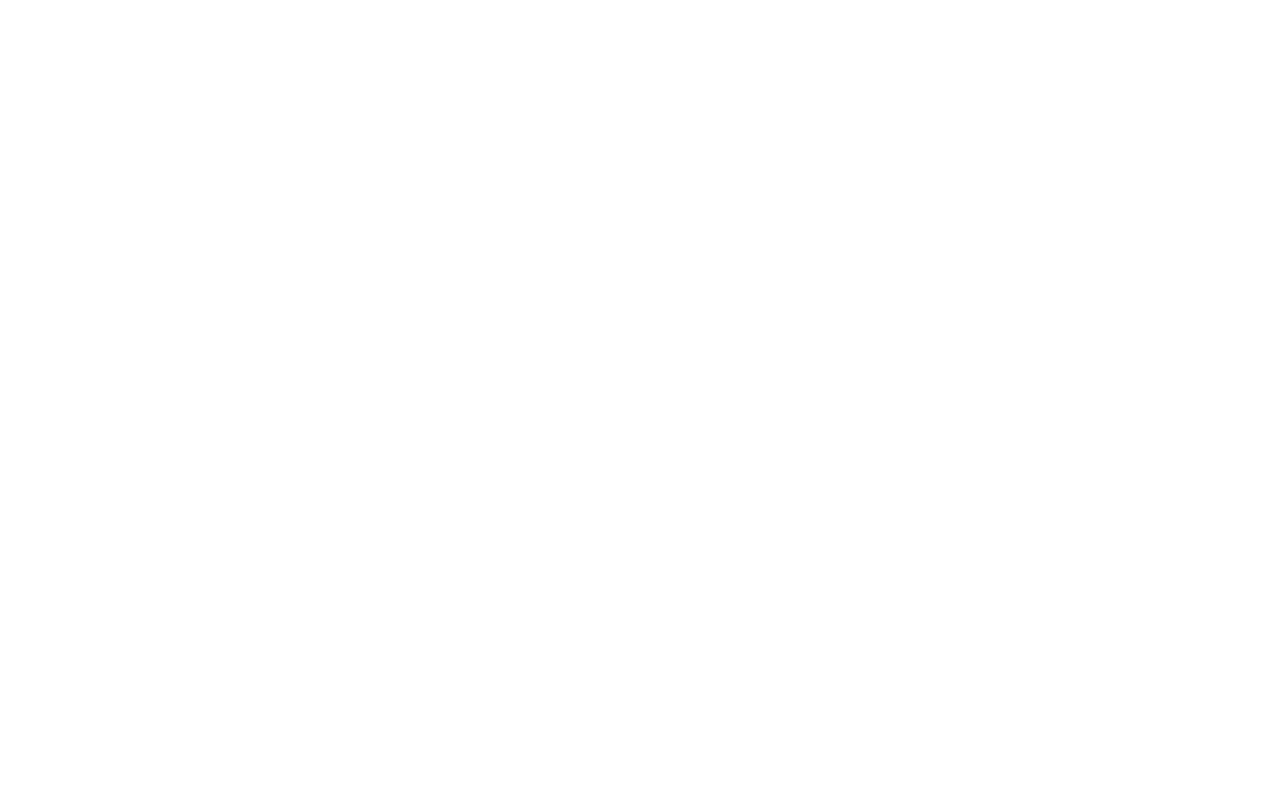
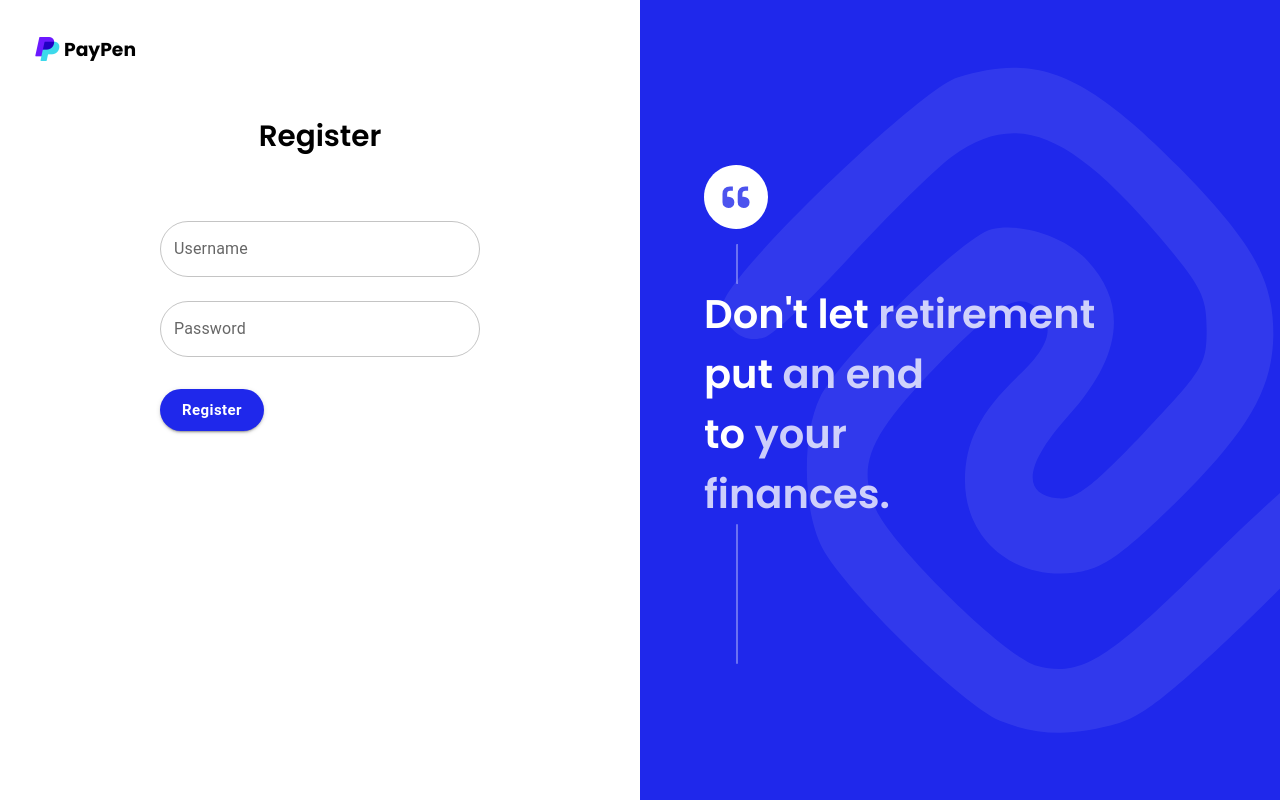
Before and after one commit to DrHowdyDoo/paypen, a React (Create React App) app: page /register in a window 1280 px wide. Before the commit this address had no page. Built offline with nearby package versions, Linux system fonts and the light colour scheme; a web font is replaced by a local one.

Commit message:
register page added

```diff
--- a/src/App.js
+++ b/src/App.js
@@ -1,5 +1,6 @@
 import './App.css';
 import Login from './Components/Login';
+import Register from './Components/Register';
 import { Route,Routes } from 'react-router-dom';
 import Home from './Components/Home';
 
@@ -9,6 +10,7 @@
       <Routes>
         <Route path="/" element={<Home />} />
         <Route path="/login" element={<Login />} />
+        <Route path="/register" element={<Register />} />
       </Routes>
     </>
 
--- a/src/Components/Login.css
+++ b/src/Components/Login.css
@@ -15,29 +15,6 @@
     margin-top: 32px;
 }
 
-.h-right {
-    flex: 1;
-    display: flex;
-    position: relative;
-    flex-direction: column;
-    align-items: flex-start;
-    justify-content: center;
-    background-color: #1f28eb;
-    text-align: center;
-    color: white;
-}
-
-.bg-cover {
-    background-image: url('Assests/spiral_vector.svg');
-    background-repeat: no-repeat;
-    background-size: cover;
-    width: 100%;
-    height: 100%;
-    position: absolute;
-    left: 0;
-    top: 0;
-    opacity: 0.08;
-}
 
 .header {
     margin-top: 16px;
@@ -48,17 +25,6 @@
     align-items: center;
 }
 
-.quote {
-    font-weight: 600;
-    font-size: 60px;
-    font-size: 3.125vmax;
-    margin: 0px;
-}
-
-.q-wrapper {
-    text-align: start;
-    margin-left: 64px;
-}
 
 .l-top {
     border-left: 2px solid rgba(255, 255, 255, 0.342);
@@ -75,16 +41,11 @@
     height: 140px;
 }
 
-.login-title {
+.title {
     font-weight: 600;
     font-size: 46px;
     font-size: 2.3vw;
     margin: 0px;
-}
-
-
-.sub-quote {
-    color: rgba(255, 255, 255, 0.774);
 }
 
 
@@ -144,7 +105,7 @@
         width: 80%;
     }
 
-    .login-title {
+    .title {
         font-size: 5vw;
     }
 }
--- a/src/Components/Login.js
+++ b/src/Components/Login.js
@@ -1,14 +1,17 @@
 import './Login.css';
 import logo from './Assests/logo.png';
-import quote from './Assests/ic_quote.svg';
 import TextField from '@mui/material/TextField';
 import Button from '@mui/material/Button'
 import { Checkbox } from '@mui/material';
 import FormControlLabel from '@mui/material/FormControlLabel';
 import { Link } from 'react-router-dom';
+import Quote from './Quote';
+import { useNavigate } from 'react-router-dom';
 
 
 const Login = () => {
+
+    const navigate = useNavigate();
 
     return (
         <div className="container">
@@ -23,7 +26,7 @@
                 </div>
 
                 <div className="left-block">
-                    <h1 className="login-title">Login</h1>
+                    <h1 className="title">Login</h1>
 
                     <form action="" className='form'>
                         <TextField fullWidth className='inputRounded' id="username" label="Username" variant="outlined" margin="normal"
@@ -44,27 +47,14 @@
 
                     <div className="form-footer">
                         <span style={{ fontWeight: "500", fontSize: "14px" }}>Don't have an account?</span>
-                        <Button variant="text" style={{ textTransform: 'none', fontWeight: "600", color: "#1f28eb", borderRadius: 50 }}>Create an Account</Button>
+                        <Button onClick={() => { navigate("/register") }} variant="text" style={{ textTransform: 'none', fontWeight: "600", color: "#1f28eb", borderRadius: 50 }}>Create an Account</Button>
                     </div>
 
                 </div>
 
             </div>
 
-            <div className="h-right">
-                <div className="bg-cover"></div>
-                <div className="q-wrapper">
-                    <img src={quote} alt="quote_icon" />
-                    <div className="l-top"></div>
-                    <h1 className="quote">
-                        Don't let <span className="sub-quote">retirement</span> <br />
-                        put <span className="sub-quote">an end</span> <br />
-                        to <span className="sub-quote">your</span> <br />
-                        <span className="sub-quote">finances.</span>
-                    </h1>
-                </div>
-                <div className="l-bottom"></div>
-            </div>
+            <Quote />
 
         </div>
     );
--- /dev/null
+++ b/src/Components/Quote.css
@@ -0,0 +1,39 @@
+.h-right {
+    flex: 1;
+    display: flex;
+    position: relative;
+    flex-direction: column;
+    align-items: flex-start;
+    justify-content: center;
+    background-color: #1f28eb;
+    text-align: center;
+    color: white;
+}
+
+.bg-cover {
+    background-image: url('Assests/spiral_vector.svg');
+    background-repeat: no-repeat;
+    background-size: cover;
+    width: 100%;
+    height: 100%;
+    position: absolute;
+    left: 0;
+    top: 0;
+    opacity: 0.08;
+}
+
+.quote {
+    font-weight: 600;
+    font-size: 60px;
+    font-size: 3.125vmax;
+    margin: 0px;
+}
+
+.q-wrapper {
+    text-align: start;
+    margin-left: 64px;
+}
+
+.sub-quote {
+    color: rgba(255, 255, 255, 0.774);
+}
--- /dev/null
+++ b/src/Components/Quote.js
@@ -0,0 +1,23 @@
+import quote from './Assests/ic_quote.svg';
+import './Quote.css';
+
+const Quote = () => {
+    return (
+        <div className="h-right">
+            <div className="bg-cover"></div>
+            <div className="q-wrapper">
+                <img src={quote} alt="quote_icon" />
+                <div className="l-top"></div>
+                <h1 className="quote">
+                    Don't let <span className="sub-quote">retirement</span> <br />
+                    put <span className="sub-quote">an end</span> <br />
+                    to <span className="sub-quote">your</span> <br />
+                    <span className="sub-quote">finances.</span>
+                </h1>
+            </div>
+            <div className="l-bottom"></div>
+        </div>
+    );
+}
+
+export default Quote;
--- /dev/null
+++ b/src/Components/Register.js
@@ -0,0 +1,48 @@
+import Quote from './Quote';
+import logo from './Assests/logo.png';
+import { Link } from 'react-router-dom';
+import TextField from '@mui/material/TextField';
+import Button from '@mui/material/Button'
+import { Checkbox } from '@mui/material';
+import FormControlLabel from '@mui/material/FormControlLabel';
+import { useNavigate } from 'react-router-dom';
+
+
+const Register = () => {
+    return (
+
+        <div className="container">
+            <div className="h-left">
+                <div className="header">
+                    <img src={logo} alt="logo" width="32px" height="32px" />
+                    <Link to="/" style={{ textDecoration: 'none', color: "black" }}>
+                        <h3>PayPen</h3>
+                    </Link>
+                </div>
+
+                <div className="left-block">
+                    <h1 className="title">Register</h1>
+
+                    <form action="" className='form'>
+                        <TextField fullWidth className='inputRounded' id="username" label="Username" variant="outlined" margin="normal"
+                            type="text" />
+                        <TextField fullWidth className='inputRounded' id="password" label="Password" variant="outlined" margin="normal"
+                            type="password"
+                        />
+
+                        <Button className="btn-register" size="large" variant="contained" style={{ borderRadius: 50, marginTop: 24, backgroundColor: "#1f28eb", textTransform: 'none', fontWeight: "600", marginBottom: "36px" }}>Register</Button>
+
+                    </form>
+
+                </div>
+
+            </div>
+
+            <Quote />
+
+        </div>
+
+    );
+}
+
+export default Register;
```
